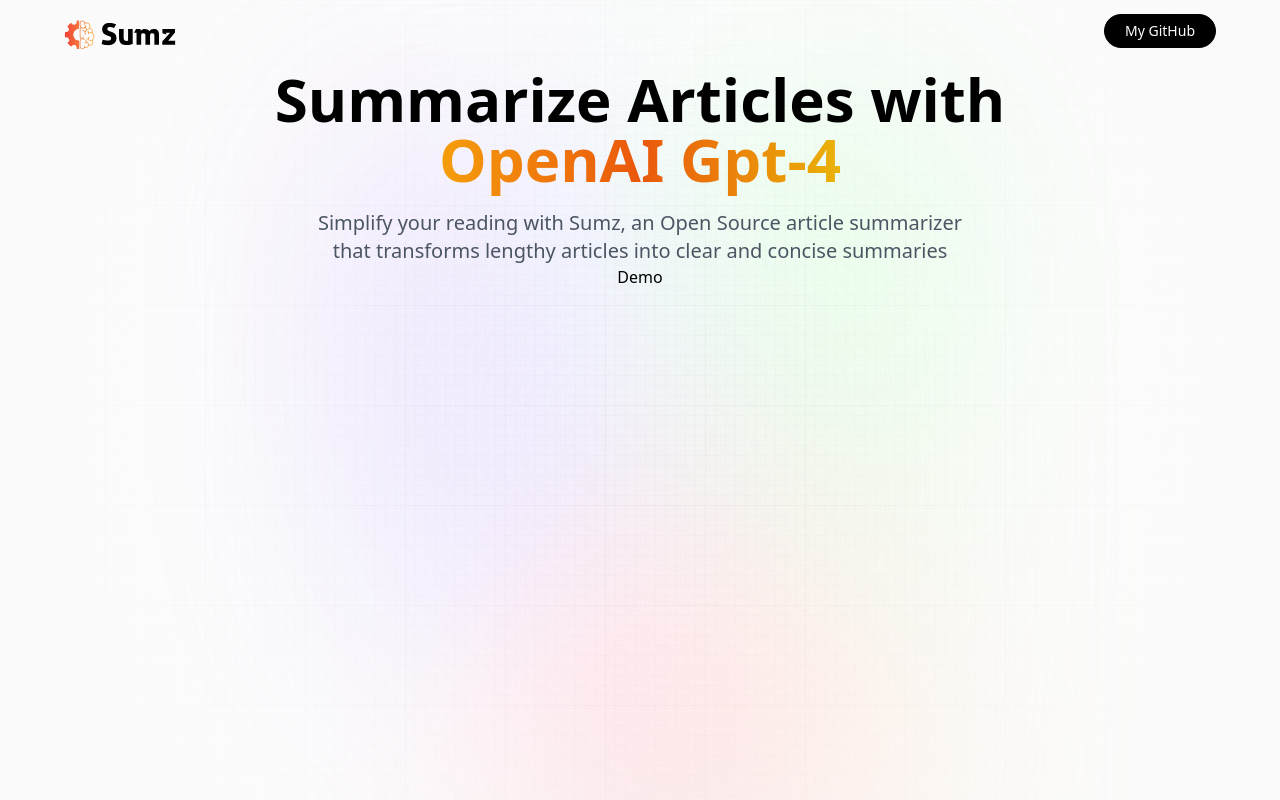
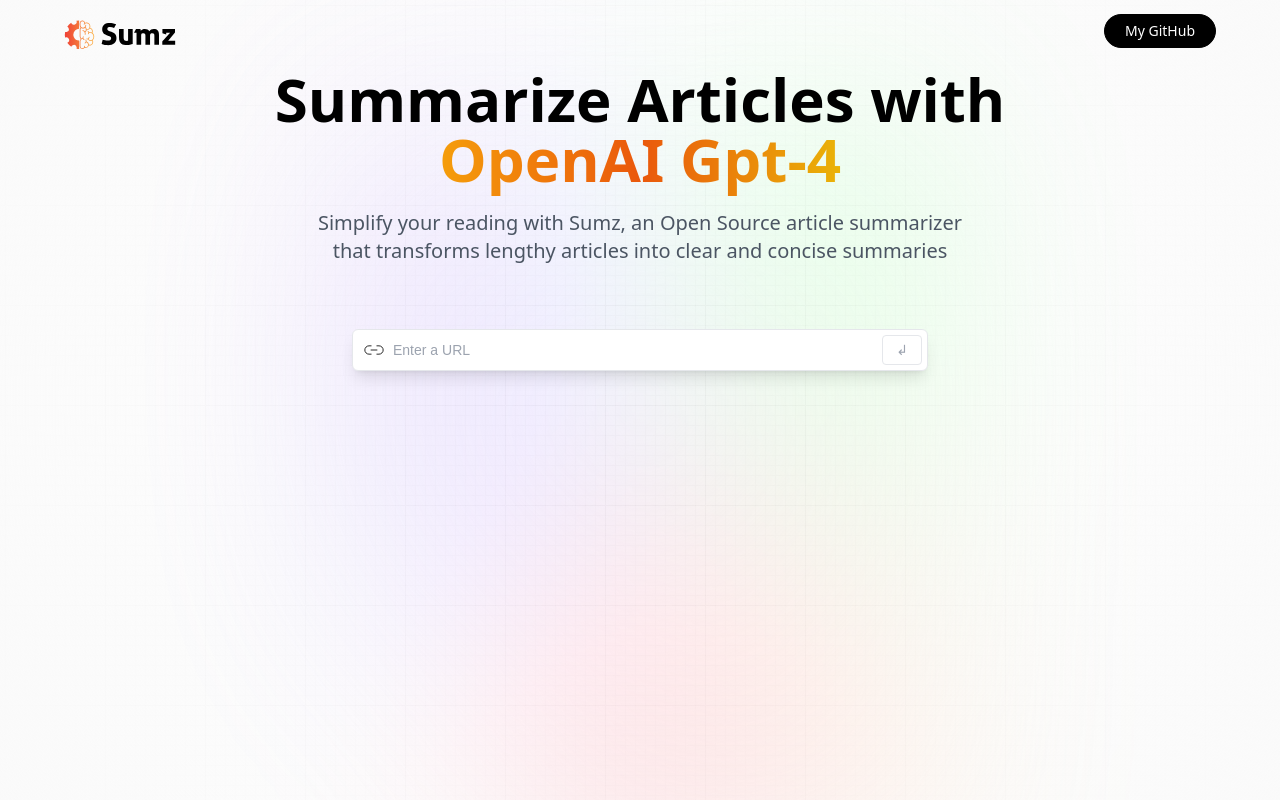
Before and after one commit to Sushant-Lamsal/articlesummarizer, a React (Vite) app: page / in a window 1280 px wide. Built offline with nearby package versions, Linux system fonts and the light colour scheme; a web font is replaced by a local one.

Commit message:
demo template created

```diff
--- a/src/components/Demo.jsx
+++ b/src/components/Demo.jsx
@@ -1,6 +1,45 @@
+import { useState , useEffect } from 'react';
+import { copy, linkIcon, loader, tick } from '../assets';
+
 const Demo = () => {
+    const [article, setArticle] = useState({
+        url : '',
+        summary: '',
+    });
+    const handleSubmit = async (e) => {
+        alert('Submitted')
+    }
 return (
-    <div>Demo</div>
+    <section className='mt-16 w-full max-w-xl'>
+        {/* search */}
+        <div className='felx flex-col w-full gap-2'>
+            <form
+            className='relative flex justify-center items-center'
+            action=""
+            onSubmit={handleSubmit}>
+                <img src={linkIcon}
+                alt="link icon"
+                className='absolute left-0 my-2 ml-3 w-5'
+                />
+                <input
+                type="url"
+                placeholder='Enter a URL'
+                value = {article.url}
+                onChange={(e)=>setArticle({...article, url: e.target.value})}
+                required
+                className='url_input peer'/>
+
+                <button
+                type='submit'
+                className='submit_btn peer-focus:border-gray-700 peer-focus:text-gray-700'
+                >
+                    ↲
+                </button>
+            </form>
+            {/* Browser URL History */}
+        </div>
+        {/* Display results  */}
+    </section>
 )
 }
 
```
